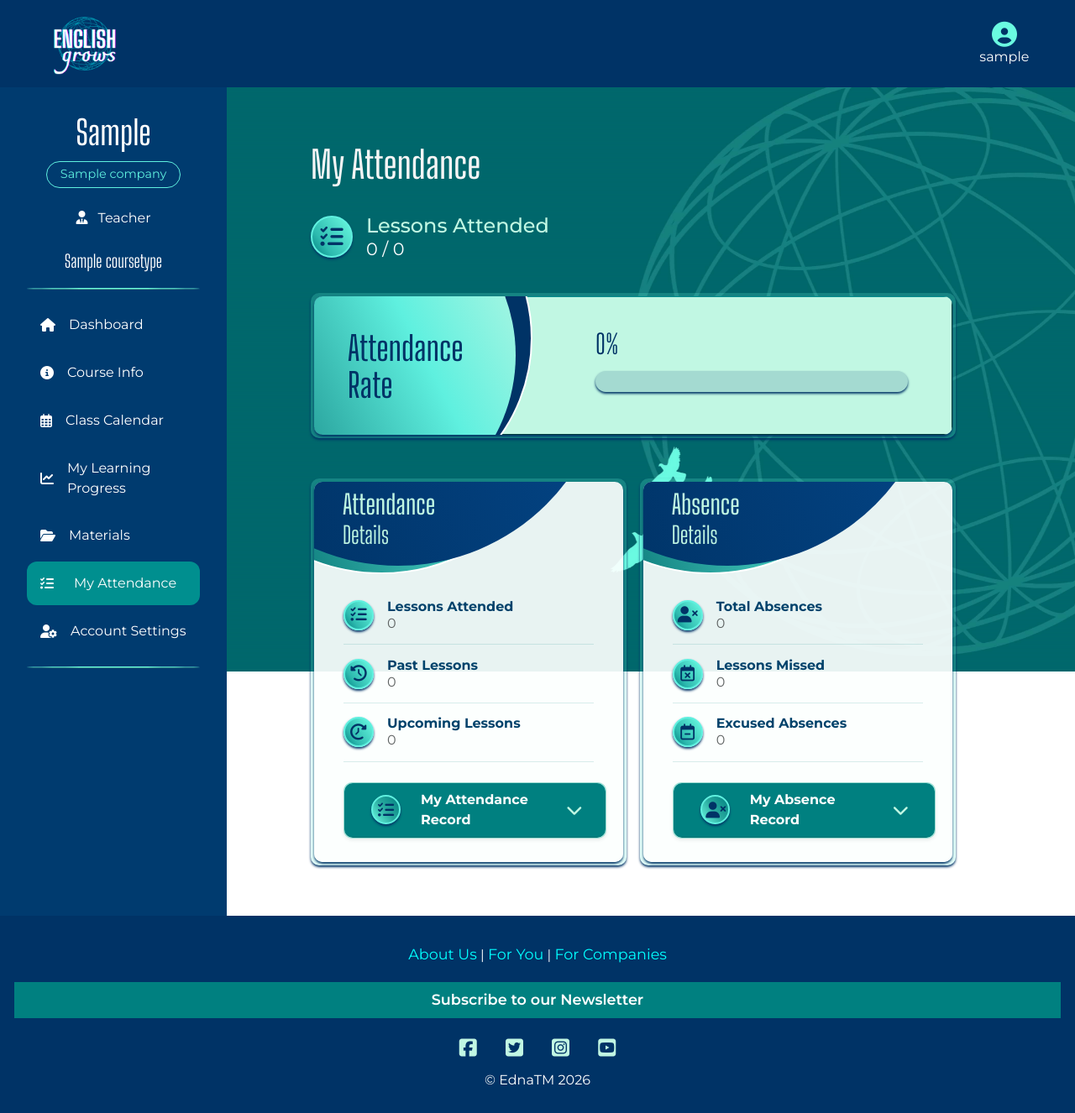
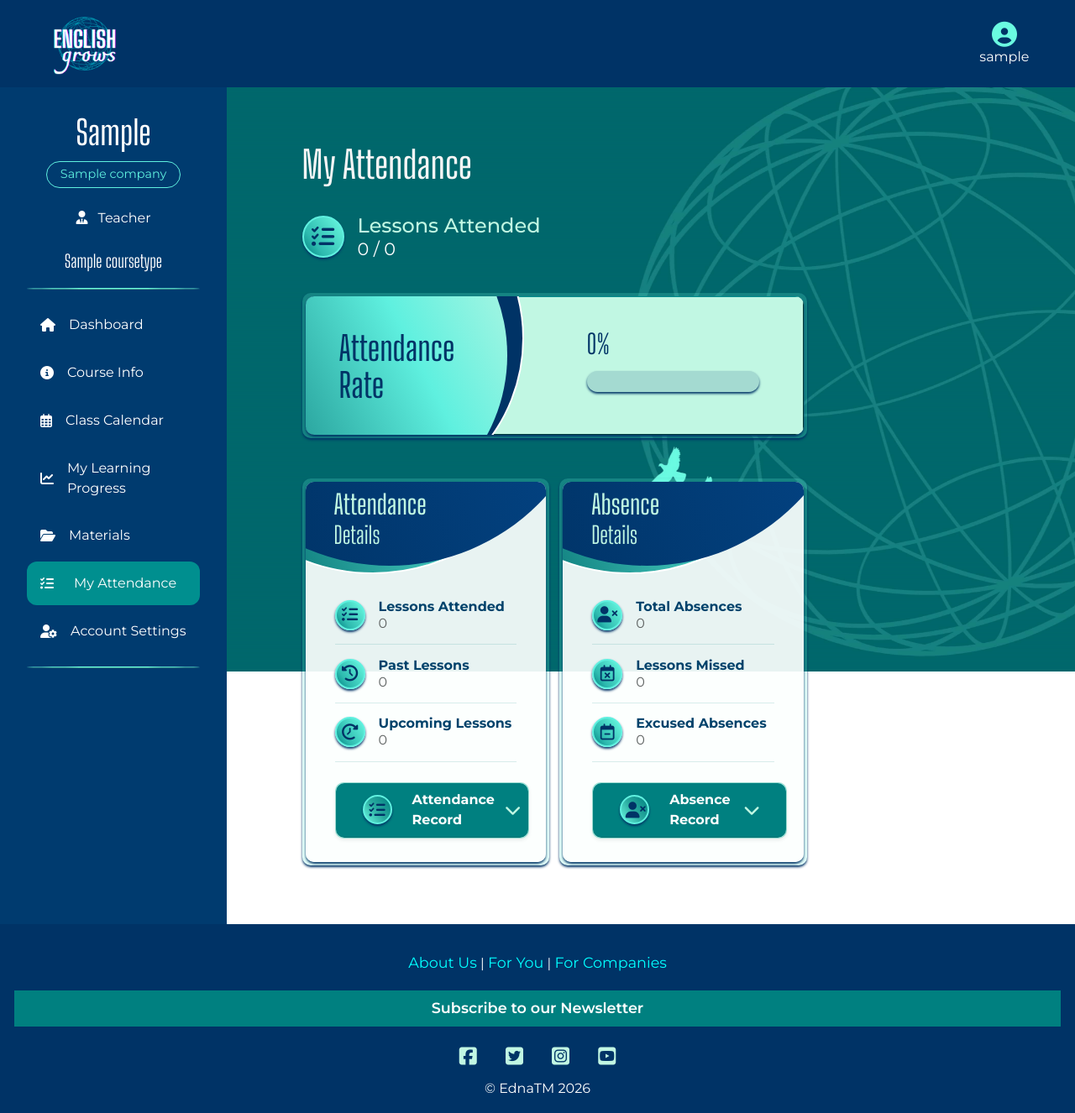
Before and after one commit to Ethra8/english-grows-new, a Django app: page /profiles/my_attendance/ in a window 1280 px wide. Shown: the whole page at 84% size. Before the commit the page ends 1293 px from the top, so only its background shows below. Run offline with Django 5.2, Linux system fonts and the light colour scheme; a user stored in the database is signed in; tables that the repository leaves empty hold one stand-in row (values such as "Sample post"); data that the repository does not hold is empty; some libraries are stand-ins or nearby versions; some web fonts are replaced.

Commit message:
UI styling of profile

```diff
--- a/profiles/static/profiles/css/profiles.css
+++ b/profiles/static/profiles/css/profiles.css
@@ -63,6 +63,10 @@
     padding: 4px;
     box-shadow: 0 2px 3px 0 #003366;
     background: rgba(106, 250, 225, 0.2);
+}
+
+.wrapper-next-class-card {
+    min-width: max-content;
 }
 
 
@@ -148,8 +152,9 @@
 /******************** MAIN PROFILE *********************************/
 
 .profile-main {
-    margin: 70px auto 60px 100px !important;
-    /* padding: 70px auto 60px 100px; */
+    /* margin: 70px auto 70px 7%; */
+    padding: 70px 7% 70px 7%;
+    /* width: fit-content; */
 }
 
 .profile-main h1 {
@@ -197,6 +202,7 @@
     border-radius: 10px;
     background: #c1f7e3;
     box-shadow: 0 2px 3px 0 #003366;
+    min-width: max-content;
 }
 
 .teal-circle-panel {
@@ -286,8 +292,7 @@
 /* ************* COURSE INFO ***************************************** */
 
 .my-course {
-    margin: 70px auto 60px 100px !important;
-    width: 80%;
+    padding: 70px 7%;
 }
 
 .my-course .course-card {
@@ -494,8 +499,8 @@
 /* ******** MY ATTENDANCE PAGE ******************************/
 
 .my-attendance {
-    margin: 70px auto 60px 100px !important;
-    width: 60%;
+    padding: 70px 7%;
+    width: stretch;
 }
 
 /* *** Current Attendace PROGRESS *****/
--- a/profiles/templates/profiles/my_attendance.html
+++ b/profiles/templates/profiles/my_attendance.html
@@ -130,7 +130,7 @@
                                                 <i class="fa-solid fa-list-check mr-2"></i>
                                             </div>
 
-                                            <strong class="ml-3">My Attendance Record</strong>
+                                            <strong class="ml-3">Attendance<br>Record</strong>
                                         </div>
 
                                         <i class="fa-solid fa-chevron-down ml-2"></i>
@@ -262,7 +262,7 @@
                                                 <i class="fa-solid fa-user-xmark"></i>
                                             </div>
 
-                                            <strong class="ml-3">My Absence Record</strong>
+                                            <strong class="ml-3">Absence<br>Record</strong>
                                         </div>
 
                                         <i class="fa-solid fa-chevron-down ml-2"></i>
--- a/profiles/templates/profiles/profile_settings.html
+++ b/profiles/templates/profiles/profile_settings.html
@@ -23,7 +23,7 @@
                         {{ form|crispy }}
 
                         <button class="btn btn-update text-uppercase mt-3" type="submit">
-                            Update Profile <i class="fa-solid fa-check-to-slot ml-3"></i>
+                            Update My Profile <i class="fa-solid fa-check-to-slot ml-3"></i>
                         </button>
                     </form>
 
```
